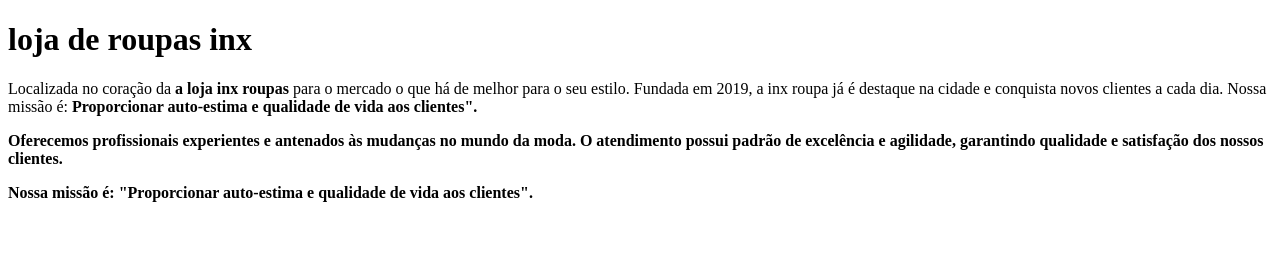
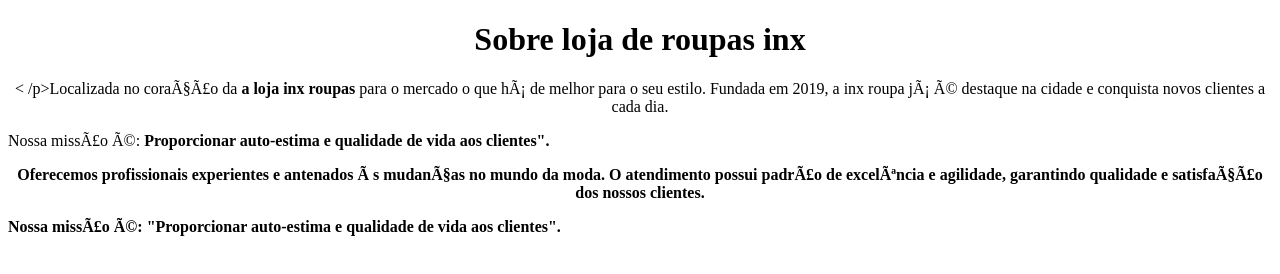
Before and after one commit to willianchef/pc, a plain HTML site: page INDEX.HTML in a window 1280 px wide. Drawn offline with Linux system fonts and the light colour scheme.

Commit message:
Add files via upload

```diff
--- a/INDEX.HTML
+++ b/INDEX.HTML
@@ -1,10 +1,24 @@
 <!DOCTYPE html>
+<html lang="pt-br">
+    <head>
+         <meta charset=""UTF-8">
+         <title>loja de roupa inx</title>
+         <style>
+            p {
+                text-align: center
+            }
+         </style>
+
+    </head>
+
+    <body>
+        <h1 style="text-align: center">Sobre loja de roupas inx</h1>
+
+        <p style=>< /p>Localizada no coração da <strong> a loja inx roupas </strong> para o mercado o que há de melhor para o seu estilo. Fundada em 2019, a inx roupa já é destaque na cidade e conquista novos clientes a cada dia.</p>
+
+        <pstyle="font-size: 20px; text-align: center">Nossa missão é: <strong></em>Proporcionar auto-estima e qualidade de vida aos clientes".</strong.</em></p>
+
+        <p style="text-align: center">Oferecemos profissionais experientes e antenados às mudanças no mundo da moda. O atendimento possui padrão de excelência e agilidade, garantindo qualidade e satisfação dos nossos clientes.</p>
+        Nossa missão é: "Proporcionar auto-estima e qualidade de vida aos clientes".</p>
+    </body>
 <html>
-    <h1>loja de roupas inx</h1>
-    <p></p>Localizada no coração da <strong> a loja inx roupas </strong> para o mercado o que há de melhor para o seu estilo. Fundada em 2019, a inx roupa já é destaque na cidade e conquista novos clientes a cada dia.
-
-     Nossa missão é: <strong></em>Proporcionar auto-estima e qualidade de vida aos clientes".</strong.</em></p>
-
-    <p></p>Oferecemos profissionais experientes e antenados às mudanças no mundo da moda. O atendimento possui padrão de excelência e agilidade, garantindo qualidade e satisfação dos nossos clientes.</p>
-    Nossa missão é: "Proporcionar auto-estima e qualidade de vida aos clientes".</p>
-<html>
```
